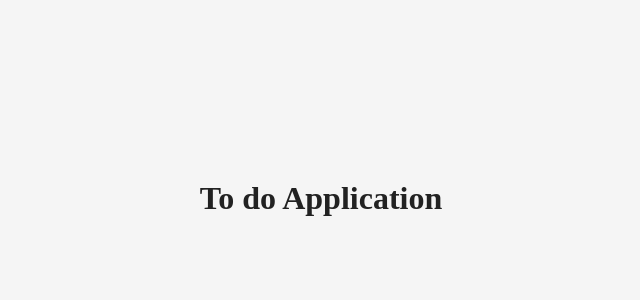
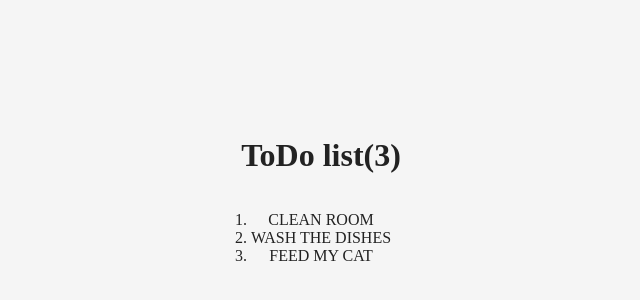
Before and after one commit to Tomm1slaw/WebPackPluginy, a React app: page / in a window 1280 px wide. Shown: the part 210-510 px from the top of the page, without its empty margins (327-967 px from the left). Built offline with nearby package versions, Linux system fonts and the light colour scheme.

Commit message:
Finish task 16-6

```diff
--- /dev/null
+++ b/src/components/Title.css
@@ -0,0 +1,3 @@
+.Title {
+	text-align: center;
+}
--- a/src/components/Title.js
+++ b/src/components/Title.js
@@ -1,5 +1,12 @@
 import React from 'react';
+import style from './Title.css';
 
-const Title = props => <h1>{props.title}</h1>
+const Title = props => {
+	return (
+		<div className={style.Title}>
+			<h1>{props.title}({props.number})</h1>
+		</div>
+	);
+}
 
 export default Title;
--- /dev/null
+++ b/src/components/TodoList.css
@@ -0,0 +1,11 @@
+ol {
+	padding: 0;
+}
+ol li {
+	text-align: center;
+    text-transform: uppercase;
+}
+ol li:hover {
+	color: blue;
+	cursor: pointer;
+}
--- a/src/components/TodoList.js
+++ b/src/components/TodoList.js
@@ -0,0 +1,24 @@
+import React from 'react';
+import style from './TodoList.css';
+
+const Todo = ({item, removeItem}) => {
+    return (
+        <li onClick={ () => removeItem(item.id) }>
+            { item.text }
+        </li>
+    );
+}
+
+const TodoList = ({ tasks, remove }) => {
+    const todoList = tasks.map(task => {
+        return <Todo item={ task } removeItem={ remove } key={ task.id } />
+    });
+
+    return (
+        <ol>
+            { todoList }
+        </ol>
+    );
+};
+
+export default TodoList
--- a/src/containers/App.js
+++ b/src/containers/App.js
@@ -1,23 +1,35 @@
 import React from 'react';
 import uuid from 'uuid';
 import style from './App.css';
-import Title from '../components/Title.js';
+import Title from '../components/Title';
+import TodoList from '../components/TodoList';
 
 class App extends React.Component {
     constructor(props){
         super(props);
         this.state = {
             title: 'To do Application',
-            data: []
+            data: [{
+                id: 1,
+                    text: 'clean room'
+                }, {
+                id: 2,
+                    text: 'wash the dishes'
+                }, {
+                id: 3,
+                    text: 'feed my cat'
+                }]
         };
+        this.removeTodo = this.removeTodo.bind(this);
+        this.addTodo = this.addTodo.bind(this);
     }
     addTodo(val){
         const todo = {
             text: val,
             id: uuid.v4(),
         };
-        const data = [...this.state.data, todo];
-        this.setState({data});
+        const data = [...this.state.data, todo]; // laczy stan aplikacji
+        this.setState({data}); // nowe dane
     }
     removeTodo(id) {
         const remainder = this.state.data.filter(todo => todo.id !== id);
@@ -26,7 +38,8 @@ class App extends React.Component {
     render() {
         return (
             <div className={style.TodoApp}>
-                <Title title={this.state.title}/>
+                <Title title="ToDo list" number={this.state.data.length}/>
+                <TodoList tasks={this.state.data} remove={this.removeTodo}/>
             </div>
         );
     }
--- a/webpack.config.js
+++ b/webpack.config.js
@@ -47,6 +47,6 @@ const enviroment = env || 'production';
         }
       ]
     },
-    plugins,
+    plugins
   }
 };
```
Also changed, not shown: build/app.development.bundle.js, build/app.production.bundle.js, build/index.html, src/components/App.js (deleted), src/components/Todo.js (deleted), src/components/TodoForm.js (deleted).
